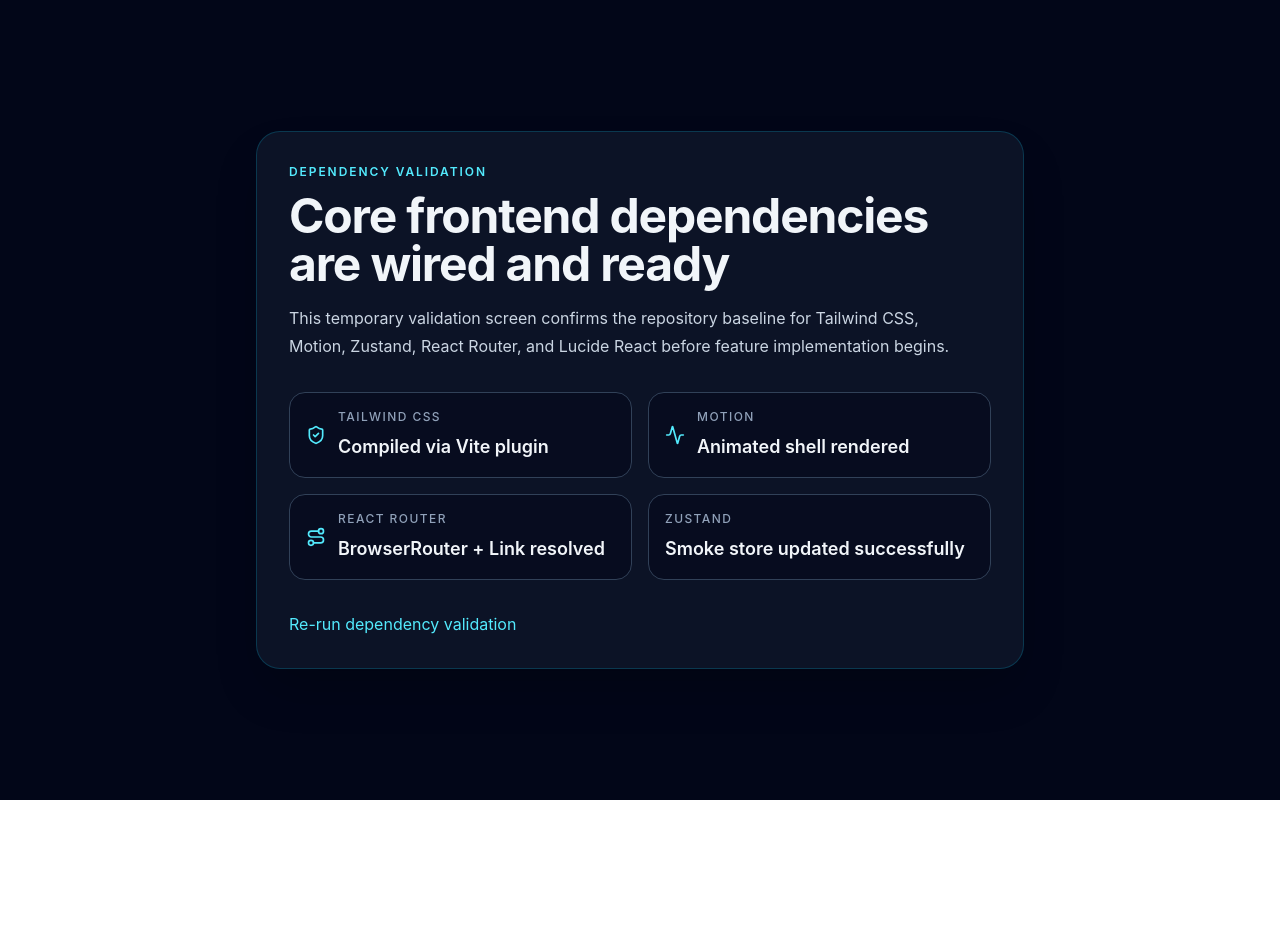
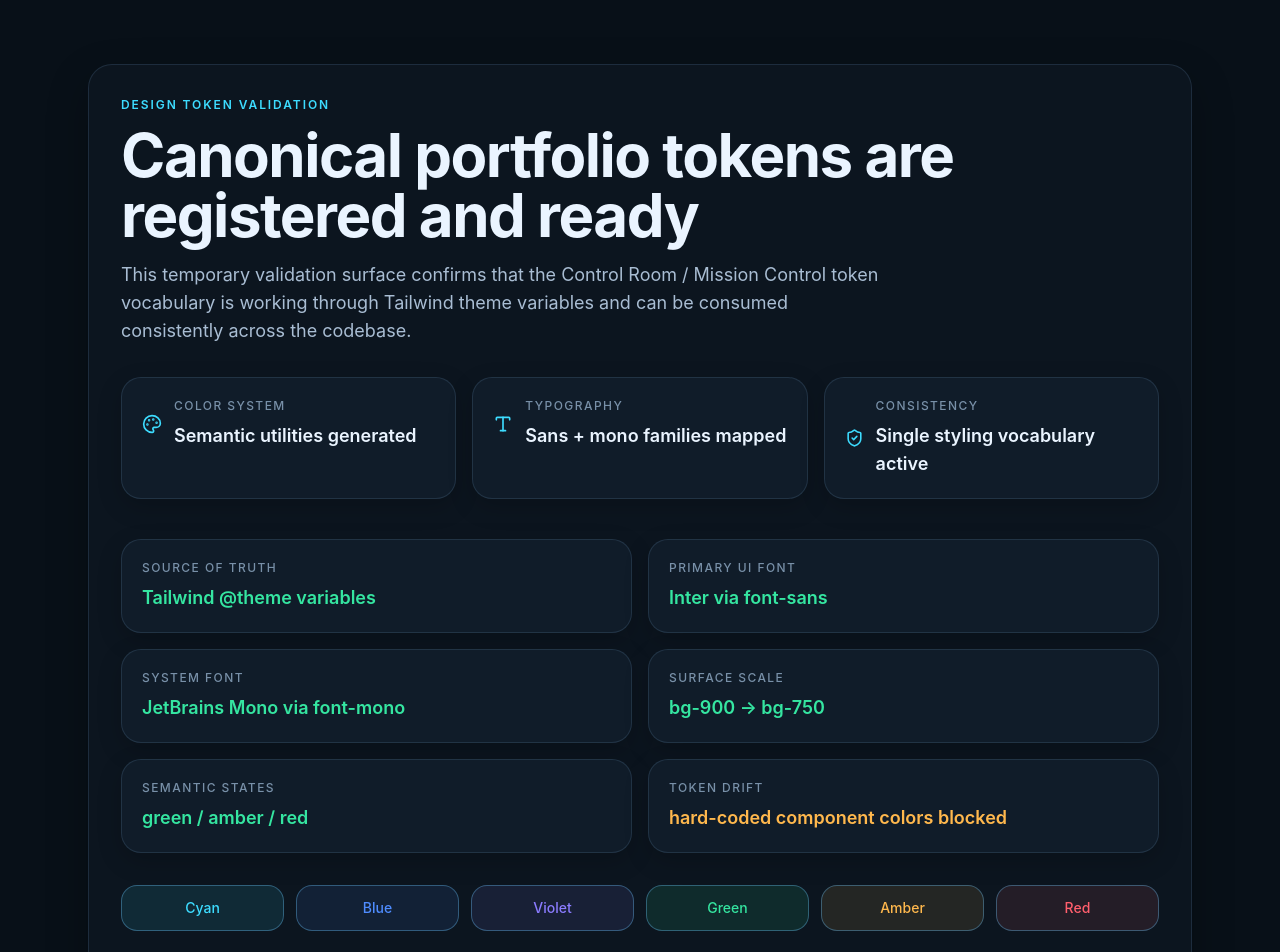
Before and after one commit to thapelomagqazana/thapelo-portfolio, a React (Vite) app: page / in a window 1280 px wide. Shown: the top 952 px of the page. Before the commit the page ends 800 px from the top, so only its background shows below. Built offline with nearby package versions, Linux system fonts and the light colour scheme.

Commit message:
feat: define canonical portfolio design tokens
Signed-off-by: Thapelo Magqazana <tapsmcgzee8@gmail.com>

```diff
--- a/src/app/App.tsx
+++ b/src/app/App.tsx
@@ -1,107 +1,141 @@
 /**
- * Root application shell for dependency validation.
+ * Root application shell for WBS 0.3.1 token validation.
  *
- * Purpose:
- * - Confirms that Tailwind utilities render
- * - Confirms Motion resolves in the React runtime
- * - Confirms Lucide React icons render
- * - Confirms React Router primitives resolve
- * - Confirms Zustand resolves and can update local validation state
+ * Responsibilities:
+ * - Provide a temporary surface that proves the token layer is working
+ * - Validate custom colors, typography, shadows, borders, and semantic states
+ * - Keep token verification isolated from future product features
  *
- * This is intentionally NOT product UI.
- * It is a bounded validation shell for WBS 0.2.1 only.
+ * Important:
+ * - This is not the final homepage.
+ * - It should be replaced or absorbed once real feature modules exist.
+ * - No production content or navigation flows belong here yet.
  */
 
-import { useEffect } from "react";
-import { Link } from "react-router";
-import { motion } from "motion/react";
-import { Activity, Route, ShieldCheck } from "lucide-react";
+import { Palette, ShieldCheck, Type, ScanSearch } from "lucide-react";
 
-import { useDependencySmokeStore } from "./smoke/dependencySmokeStore";
+import {
+  TOKEN_ACCENT_PREVIEWS,
+  TOKEN_PREVIEW_ITEMS,
+} from "./smoke/tokenSmokeData";
 
 /**
- * Root application shell.
+ * Maps semantic preview status to a text utility class.
  */
-export default function App() {
-  const validated = useDependencySmokeStore((state) => state.validated);
-  const markValidated = useDependencySmokeStore((state) => state.markValidated);
+function getStatusClass(status?: "pass" | "warn" | "fail"): string {
+  switch (status) {
+    case "pass":
+      return "token-smoke-status-pass";
+    case "warn":
+      return "token-smoke-status-warn";
+    case "fail":
+      return "token-smoke-status-fail";
+    default:
+      return "text-text-primary";
+  }
+}
 
-  /**
-   * Mark the smoke store as validated on first render.
-   *
-   * This proves Zustand is operational without introducing real application state.
-   */
-  useEffect(() => {
-    markValidated();
-  }, [markValidated]);
+/**
+ * Root token validation screen.
+ */
+export default function App(): JSX.Element {
+  return (
+    <main className="token-smoke-shell" aria-labelledby="token-smoke-title">
+      <div className="token-smoke-grid">
+        <section className="token-smoke-panel">
+          <p className="token-smoke-kicker">DESIGN TOKEN VALIDATION</p>
 
-  return (
-    <main className="smoke-shell">
-      <div className="smoke-grid">
-        <motion.section
-          className="smoke-panel"
-          aria-labelledby="dependency-smoke-title"
-          initial={{ opacity: 0, y: 12 }}
-          animate={{ opacity: 1, y: 0 }}
-          transition={{ duration: 0.3 }}
-        >
-          <p className="smoke-eyebrow">DEPENDENCY VALIDATION</p>
-
-          <h1 id="dependency-smoke-title" className="smoke-title">
-            Core frontend dependencies are wired and ready
+          <h1 id="token-smoke-title" className="token-smoke-title">
+            Canonical portfolio tokens are registered and ready
           </h1>
 
-          <p className="smoke-copy">
-            This temporary validation screen confirms the repository baseline for
-            Tailwind CSS, Motion, Zustand, React Router, and Lucide React before
-            feature implementation begins.
+          <p className="token-smoke-copy">
+            This temporary validation surface confirms that the Control Room /
+            Mission Control token vocabulary is working through Tailwind theme
+            variables and can be consumed consistently across the codebase.
           </p>
 
-          <div className="smoke-status-list" role="list" aria-label="Dependency smoke checks">
-            <article className="smoke-status-card" role="listitem">
+          <div className="token-smoke-grid-cards" role="list" aria-label="Token validation summary">
+            <article className="token-smoke-card" role="listitem">
               <div className="flex items-center gap-3">
-                <ShieldCheck aria-hidden="true" className="h-5 w-5 text-cyan-300" />
+                <Palette aria-hidden="true" className="h-5 w-5 text-accent-cyan" />
                 <div>
-                  <p className="smoke-status-label">Tailwind CSS</p>
-                  <p className="smoke-status-value">Compiled via Vite plugin</p>
+                  <p className="token-smoke-label">Color system</p>
+                  <p className="token-smoke-value">Semantic utilities generated</p>
                 </div>
               </div>
             </article>
 
-            <article className="smoke-status-card" role="listitem">
+            <article className="token-smoke-card" role="listitem">
               <div className="flex items-center gap-3">
-                <Activity aria-hidden="true" className="h-5 w-5 text-cyan-300" />
+                <Type aria-hidden="true" className="h-5 w-5 text-accent-cyan" />
                 <div>
-                  <p className="smoke-status-label">Motion</p>
-                  <p className="smoke-status-value">Animated shell rendered</p>
+                  <p className="token-smoke-label">Typography</p>
+                  <p className="token-smoke-value">Sans + mono families mapped</p>
                 </div>
               </div>
             </article>
 
-            <article className="smoke-status-card" role="listitem">
+            <article className="token-smoke-card" role="listitem">
               <div className="flex items-center gap-3">
-                <Route aria-hidden="true" className="h-5 w-5 text-cyan-300" />
+                <ShieldCheck aria-hidden="true" className="h-5 w-5 text-accent-cyan" />
                 <div>
-                  <p className="smoke-status-label">React Router</p>
-                  <p className="smoke-status-value">BrowserRouter + Link resolved</p>
+                  <p className="token-smoke-label">Consistency</p>
+                  <p className="token-smoke-value">Single styling vocabulary active</p>
                 </div>
               </div>
             </article>
+          </div>
 
-            <article className="smoke-status-card" role="listitem">
-              <p className="smoke-status-label">Zustand</p>
-              <p className="smoke-status-value">
-                {validated ? "Smoke store updated successfully" : "Pending validation"}
+          <div className="mt-10 grid gap-4 lg:grid-cols-2">
+            {TOKEN_PREVIEW_ITEMS.map((item) => (
+              <article key={item.label} className="token-smoke-card">
+                <p className="token-smoke-label">{item.label}</p>
+                <p className={`token-smoke-value ${getStatusClass(item.status)}`}>
+                  {item.value}
+                </p>
+              </article>
+            ))}
+          </div>
+
+          <div className="token-smoke-accent-bar" aria-label="Accent token previews">
+            {TOKEN_ACCENT_PREVIEWS.map((item) => (
+              <div
+                key={item.label}
+                className={`token-chip border-border-strong ${item.className}`}
+              >
+                {item.label}
+              </div>
+            ))}
+          </div>
+
+          <div className="mt-10 grid gap-4 lg:grid-cols-2">
+            <article className="token-smoke-card">
+              <p className="token-smoke-label">Primary UI sample</p>
+              <p className="token-smoke-value">
+                The interface uses <span className="font-sans">Inter</span> through{" "}
+                <code className="token-smoke-mono">font-sans</code>.
+              </p>
+            </article>
+
+            <article className="token-smoke-card">
+              <p className="token-smoke-label">System text sample</p>
+              <p className="token-smoke-value">
+                <span className="font-mono text-accent-green">
+                  RUN_ID=TOKEN-BASELINE-READY
+                </span>
               </p>
             </article>
           </div>
 
-          <div className="mt-8">
-            <Link to="/" className="smoke-link">
-              Re-run dependency validation
-            </Link>
+          <div className="mt-10 flex items-center gap-3 text-text-secondary">
+            <ScanSearch aria-hidden="true" className="h-5 w-5 text-accent-cyan" />
+            <p className="m-0">
+              Next phase: consume these tokens through reusable primitives instead
+              of introducing one-off styles.
+            </p>
           </div>
-        </motion.section>
+        </section>
       </div>
     </main>
   );
--- /dev/null
+++ b/src/app/smoke/tokenSmokeData.ts
@@ -0,0 +1,80 @@
+/**
+ * Smoke-validation data for design tokens.
+ *
+ * Purpose:
+ * - Keep temporary validation content separate from the root app component
+ * - Make token smoke validation deterministic and easy to replace later
+ * - Avoid scattering token test content across the UI tree
+ *
+ * Notes:
+ * - This file is not domain data.
+ * - It exists only for WBS 0.3.1 token validation.
+ */
+
+/**
+ * A single token preview item used in the validation screen.
+ */
+export interface TokenPreviewItem {
+  /**
+   * Human-readable token category or semantic role.
+   */
+  readonly label: string;
+
+  /**
+   * Value shown to the user for token smoke validation.
+   */
+  readonly value: string;
+
+  /**
+   * Optional semantic status hint for colorized preview text.
+   */
+  readonly status?: "pass" | "warn" | "fail";
+}
+
+/**
+ * High-level token validation preview cards.
+ */
+export const TOKEN_PREVIEW_ITEMS: readonly TokenPreviewItem[] = [
+  {
+    label: "Source of truth",
+    value: "Tailwind @theme variables",
+    status: "pass",
+  },
+  {
+    label: "Primary UI font",
+    value: "Inter via font-sans",
+    status: "pass",
+  },
+  {
+    label: "System font",
+    value: "JetBrains Mono via font-mono",
+    status: "pass",
+  },
+  {
+    label: "Surface scale",
+    value: "bg-900 → bg-750",
+    status: "pass",
+  },
+  {
+    label: "Semantic states",
+    value: "green / amber / red",
+    status: "pass",
+  },
+  {
+    label: "Token drift",
+    value: "hard-coded component colors blocked",
+    status: "warn",
+  },
+] as const;
+
+/**
+ * Accent chip descriptors used to validate token color classes.
+ */
+export const TOKEN_ACCENT_PREVIEWS = [
+  { label: "Cyan", className: "text-accent-cyan bg-accent-cyan/10" },
+  { label: "Blue", className: "text-accent-blue bg-accent-blue/10" },
+  { label: "Violet", className: "text-accent-violet bg-accent-violet/10" },
+  { label: "Green", className: "text-accent-green bg-accent-green/10" },
+  { label: "Amber", className: "text-accent-amber bg-accent-amber/10" },
+  { label: "Red", className: "text-accent-red bg-accent-red/10" },
+] as const;
--- a/src/styles/index.css
+++ b/src/styles/index.css
@@ -1,68 +1,224 @@
 /**
  * Global stylesheet entry point.
  *
- * Purpose:
- * - Imports Tailwind CSS using the current recommended entry pattern
- * - Provides a minimal smoke-validation layer for dependency verification
- * - Keeps styling intentionally small until design-token work begins
+ * Responsibilities:
+ * - Import Tailwind CSS into the application stylesheet pipeline
+ * - Register canonical design tokens using Tailwind's @theme directive
+ * - Provide a small temporary smoke-validation layer for WBS 0.3.1
  *
  * Important:
- * - This file is not the final design system.
- * - Do not expand this into page-level styling yet.
- * - WBS 0.3.x will introduce the canonical token layer.
+ * - This file is the single source of truth for custom visual tokens.
+ * - Later component and page work must consume these tokens through utilities
+ *   instead of introducing parallel hard-coded values.
+ * - This file intentionally does not contain full page styling or final feature UI.
  */
 
 @import "tailwindcss";
 
 /**
- * Minimal validation helpers.
+ * Canonical design tokens.
  *
- * These classes are temporary smoke-validation helpers for WBS 0.2.1.
- * They confirm that Tailwind utilities compile and render correctly
- * before the real design token system is introduced.
+ * Tailwind's @theme directive turns these theme variables into utility classes.
+ * This lets the project use utilities such as:
+ * - bg-bg-900
+ * - text-text-primary
+ * - border-border-subtle
+ * - shadow-shadow-panel
+ * - font-sans
+ * - font-mono
+ *
+ * Naming rules:
+ * - lowercase only
+ * - semantic, not arbitrary
+ * - stable and reusable across features
+ */
+@theme {
+  /* ------------------------------ */
+  /* Fonts                          */
+  /* ------------------------------ */
+
+  --font-sans: "Inter", ui-sans-serif, system-ui, sans-serif;
+  --font-mono: "JetBrains Mono", ui-monospace, monospace;
+
+  /* ------------------------------ */
+  /* Background / surface colors    */
+  /* ------------------------------ */
+
+  --color-bg-900: #081018;
+  --color-bg-850: #0d1722;
+  --color-bg-800: #12202d;
+  --color-bg-750: #162635;
+
+  /* ------------------------------ */
+  /* Text colors                    */
+  /* ------------------------------ */
+
+  --color-text-primary: #eaf4ff;
+  --color-text-secondary: #a9bdd3;
+  --color-text-muted: #7890a8;
+  --color-text-disabled: #526579;
+
+  /* ------------------------------ */
+  /* Accent and semantic states     */
+  /* ------------------------------ */
+
+  --color-accent-cyan: #3ddcff;
+  --color-accent-blue: #4f8cff;
+  --color-accent-violet: #8b7cff;
+  --color-accent-green: #35e6a1;
+  --color-accent-amber: #ffb84d;
+  --color-accent-red: #ff5f6d;
+
+  /* ------------------------------ */
+  /* Borders                        */
+  /* ------------------------------ */
+
+  --color-border-subtle: rgba(125, 170, 210, 0.16);
+  --color-border-strong: rgba(110, 200, 255, 0.35);
+  --color-border-active: #3ddcff;
+
+  /* ------------------------------ */
+  /* Radius                         */
+  /* ------------------------------ */
+
+  --radius-panel-sm: 10px;
+  --radius-panel-md: 16px;
+  --radius-panel-lg: 20px;
+  --radius-panel-xl: 24px;
+
+  /* ------------------------------ */
+  /* Shadows                        */
+  /* ------------------------------ */
+
+  --shadow-panel-quiet: 0 8px 24px rgba(0, 0, 0, 0.2);
+  --shadow-panel-elevated: 0 16px 40px rgba(0, 0, 0, 0.28);
+  --shadow-panel-focus: 0 20px 60px rgba(0, 0, 0, 0.35);
+
+  /* ------------------------------ */
+  /* Text sizing                    */
+  /* ------------------------------ */
+
+  --text-kicker: 0.75rem;
+  --text-kicker--line-height: 1rem;
+  --text-body-lg: 1.125rem;
+  --text-body-lg--line-height: 1.75rem;
+}
+
+/**
+ * Base document styles.
+ *
+ * These are deliberately minimal and sit outside the design-token model only
+ * where browser/document defaults must be normalized.
+ */
+:root {
+  color-scheme: dark;
+  font-synthesis: none;
+  text-rendering: optimizeLegibility;
+  -webkit-font-smoothing: antialiased;
+  -moz-osx-font-smoothing: grayscale;
+}
+
+/**
+ * Universal box sizing for predictable layout behavior.
+ */
+*,
+*::before,
+*::after {
+  box-sizing: border-box;
+}
+
+/**
+ * Ensure the app can stretch to full viewport height.
+ */
+html,
+body,
+#root {
+  min-height: 100%;
+}
+
+html,
+body {
+  margin: 0;
+}
+
+body {
+  min-width: 320px;
+  background:
+    radial-gradient(circle at top, rgba(61, 220, 255, 0.08), transparent 30%),
+    var(--color-bg-900);
+}
+
+/**
+ * Temporary token smoke components.
+ *
+ * These classes are intentionally small and exist only to validate that:
+ * - custom colors render correctly
+ * - fonts resolve correctly
+ * - shadows and borders are reusable
+ * - token-based utility usage is viable before feature development begins
  */
 @layer components {
-  .smoke-shell {
-    @apply min-h-screen bg-slate-950 text-slate-100;
+  .token-smoke-shell {
+    @apply min-h-screen bg-bg-900 text-text-primary font-sans;
   }
 
-  .smoke-grid {
-    @apply mx-auto grid min-h-screen max-w-5xl place-items-center px-6 py-16;
+  .token-smoke-grid {
+    @apply mx-auto grid min-h-screen max-w-6xl gap-8 px-6 py-16;
   }
 
-  .smoke-panel {
-    @apply w-full max-w-3xl rounded-3xl border border-cyan-400/20 bg-slate-900/80 p-8 shadow-2xl backdrop-blur;
+  .token-smoke-panel {
+    @apply rounded-[var(--radius-panel-xl)] border border-border-subtle bg-bg-850/85 p-8 shadow-[var(--shadow-panel-elevated)] backdrop-blur;
   }
 
-  .smoke-eyebrow {
-    @apply mb-3 text-xs font-semibold uppercase tracking-[0.16em] text-cyan-300;
+  .token-smoke-kicker {
+    @apply text-kicker font-semibold uppercase tracking-[0.16em] text-accent-cyan;
   }
 
-  .smoke-title {
-    @apply text-3xl font-bold tracking-tight md:text-5xl;
+  .token-smoke-title {
+    @apply mt-3 text-4xl font-bold tracking-tight md:text-6xl;
   }
 
-  .smoke-copy {
-    @apply mt-4 max-w-2xl text-sm leading-7 text-slate-300 md:text-base;
+  .token-smoke-copy {
+    @apply mt-4 max-w-3xl text-body-lg text-text-secondary;
   }
 
-  .smoke-status-list {
-    @apply mt-8 grid gap-4 md:grid-cols-2;
+  .token-smoke-grid-cards {
+    @apply mt-8 grid gap-4 md:grid-cols-2 xl:grid-cols-3;
   }
 
-  .smoke-status-card {
-    @apply rounded-2xl border border-slate-700 bg-slate-950/50 p-4;
+  .token-smoke-card {
+    @apply rounded-[var(--radius-panel-lg)] border border-border-subtle bg-bg-800/80 p-5 shadow-[var(--shadow-panel-quiet)];
   }
 
-  .smoke-status-label {
-    @apply text-xs font-medium uppercase tracking-[0.12em] text-slate-400;
+  .token-smoke-label {
+    @apply text-xs font-medium uppercase tracking-[0.12em] text-text-muted;
   }
 
-  .smoke-status-value {
-    @apply mt-2 text-lg font-semibold text-slate-100;
+  .token-smoke-value {
+    @apply mt-2 text-lg font-semibold text-text-primary;
   }
 
-  .smoke-link {
-    @apply inline-flex items-center gap-2 text-cyan-300 underline-offset-4 transition hover:text-cyan-200 hover:underline;
+  .token-smoke-mono {
+    @apply font-mono text-sm text-accent-green;
+  }
+
+  .token-smoke-status-pass {
+    @apply text-accent-green;
+  }
+
+  .token-smoke-status-warn {
+    @apply text-accent-amber;
+  }
+
+  .token-smoke-status-fail {
+    @apply text-accent-red;
+  }
+
+  .token-smoke-accent-bar {
+    @apply mt-8 grid grid-cols-2 gap-3 md:grid-cols-3 xl:grid-cols-6;
+  }
+
+  .token-chip {
+    @apply rounded-[var(--radius-panel-md)] border border-border-subtle px-3 py-3 text-center text-sm font-medium;
   }
 }
```
